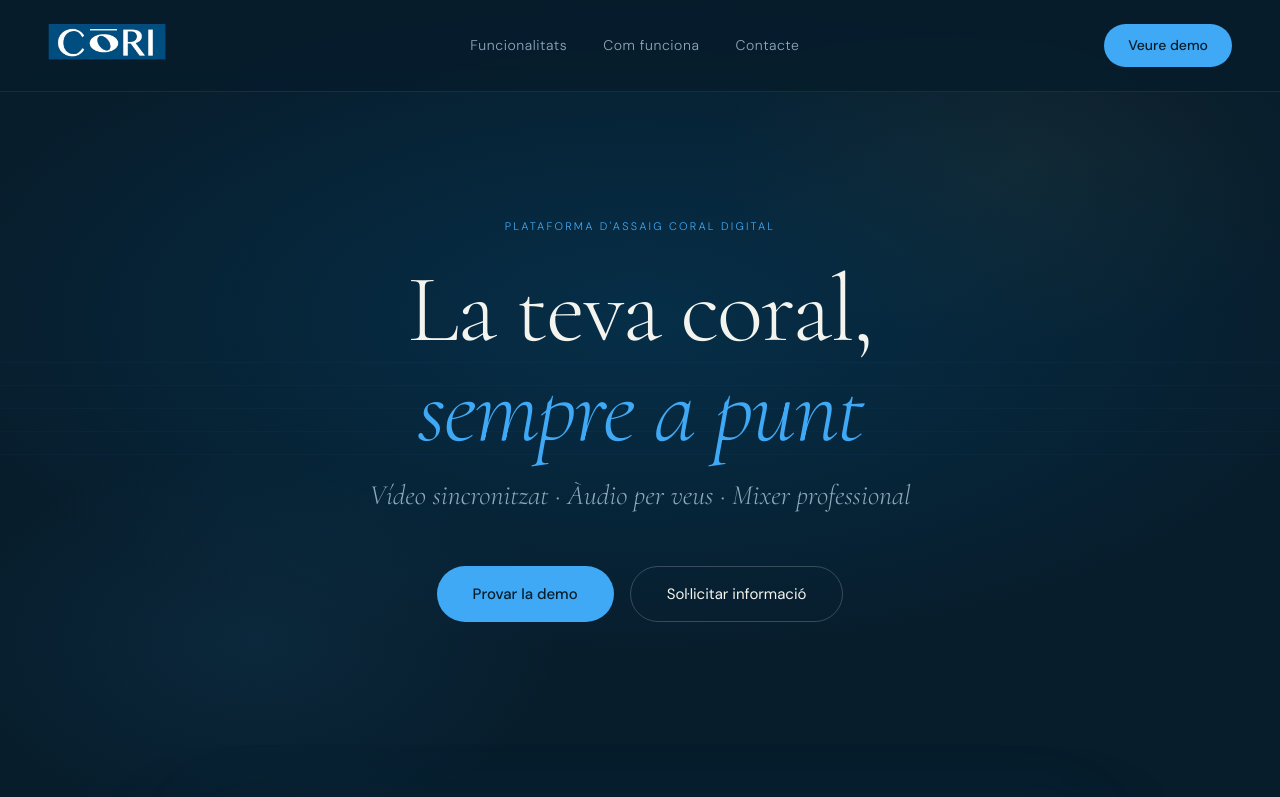
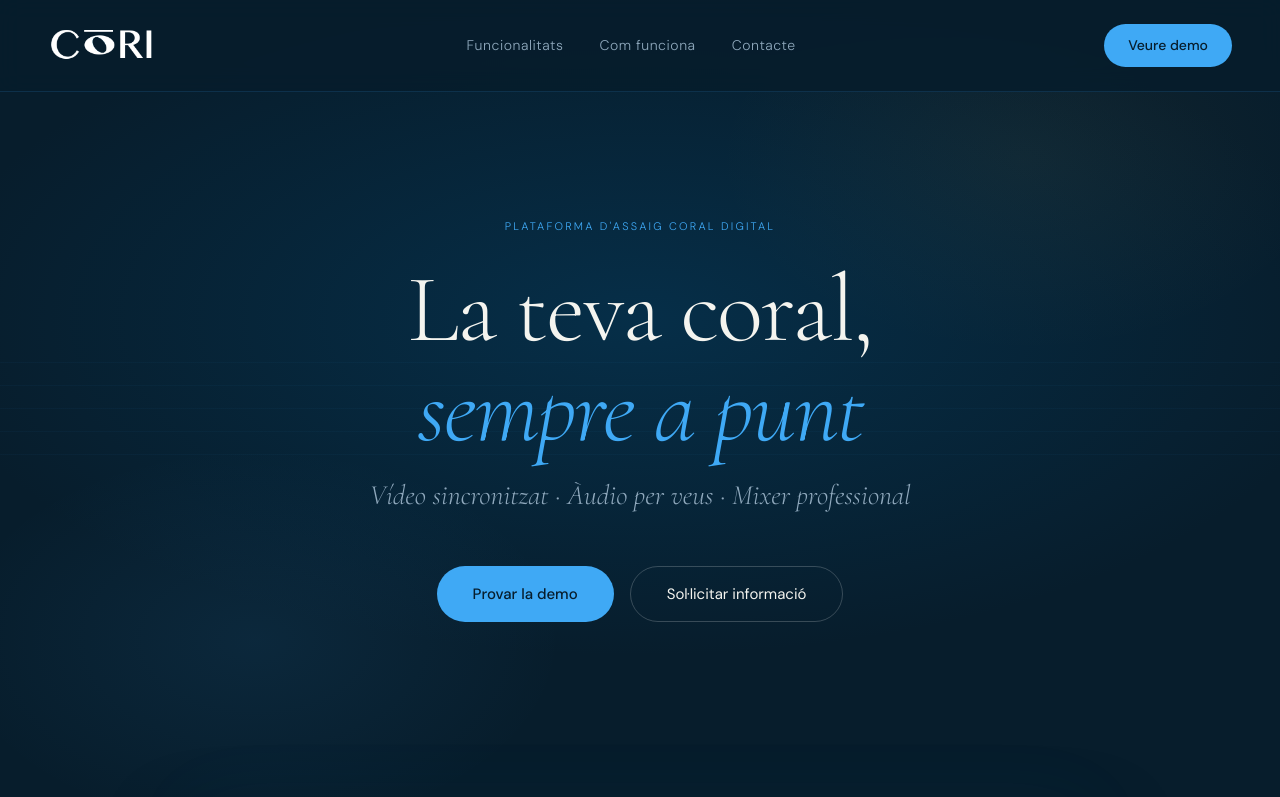
Before and after one commit to angelvalverde/coriplayer-web, a plain HTML site: page index.html in a window 1280 px wide. Shown: the top 797 px of the page. Drawn offline with nearby package versions, Linux system fonts and the light colour scheme.

Commit message:
feat: logo transparent a la navbar

```diff
--- a/index.html
+++ b/index.html
@@ -557,7 +557,7 @@ footer p {
 <body>
 
 <nav>
-  <a href="#" class="nav-logo"><img src="img/cori-logo.png" alt="CORI Player" style="height:40px;width:auto;"></a>
+  <a href="#" class="nav-logo"><img src="img/cori-logo_TR.png" alt="CORI Player" style="height:40px;width:auto;"></a>
   <div class="nav-links">
     <a href="#features">Funcionalitats</a>
     <a href="#how">Com funciona</a>
```
Also changed, not shown: img/cori-logo_TR.png (added).
